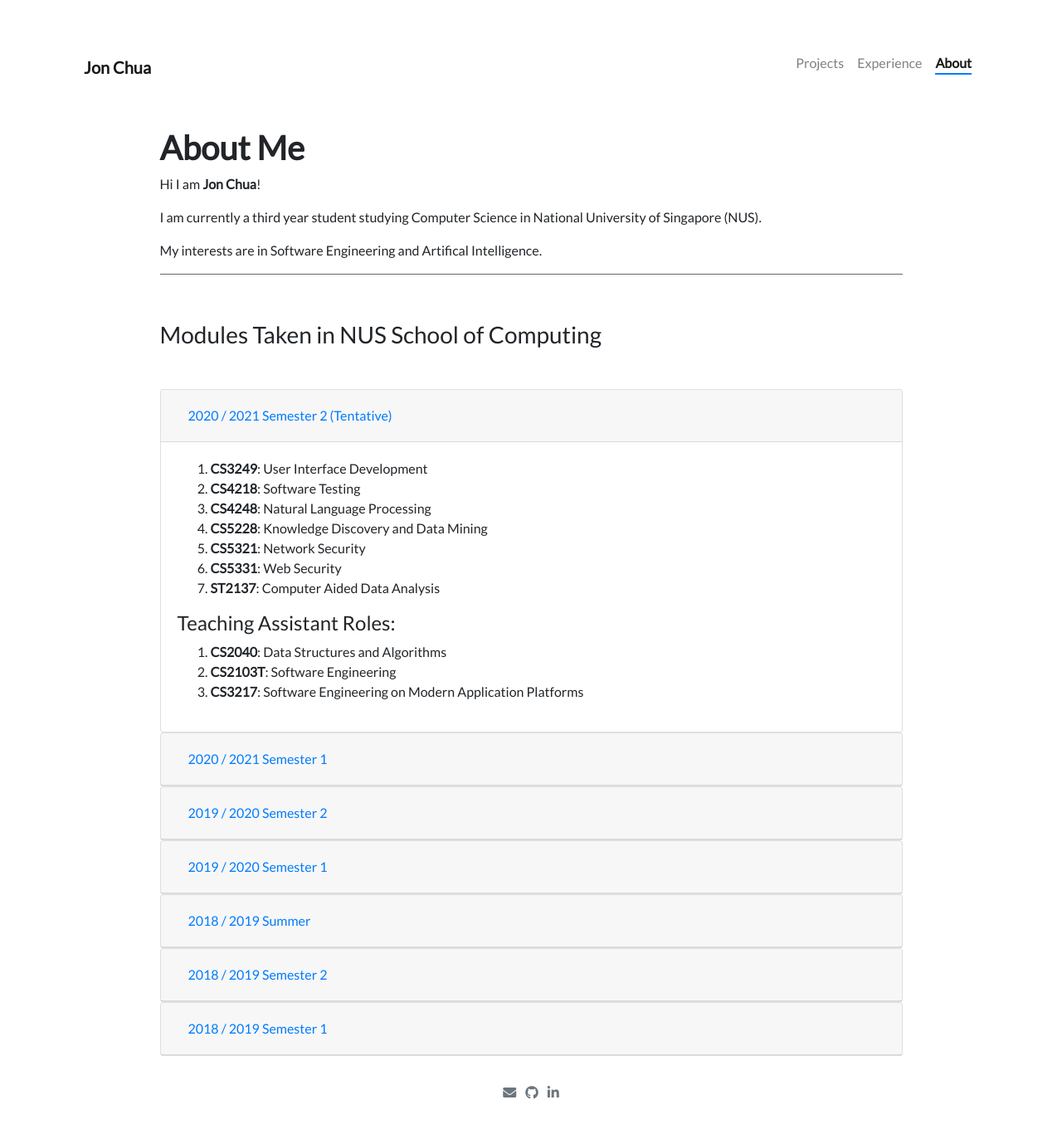
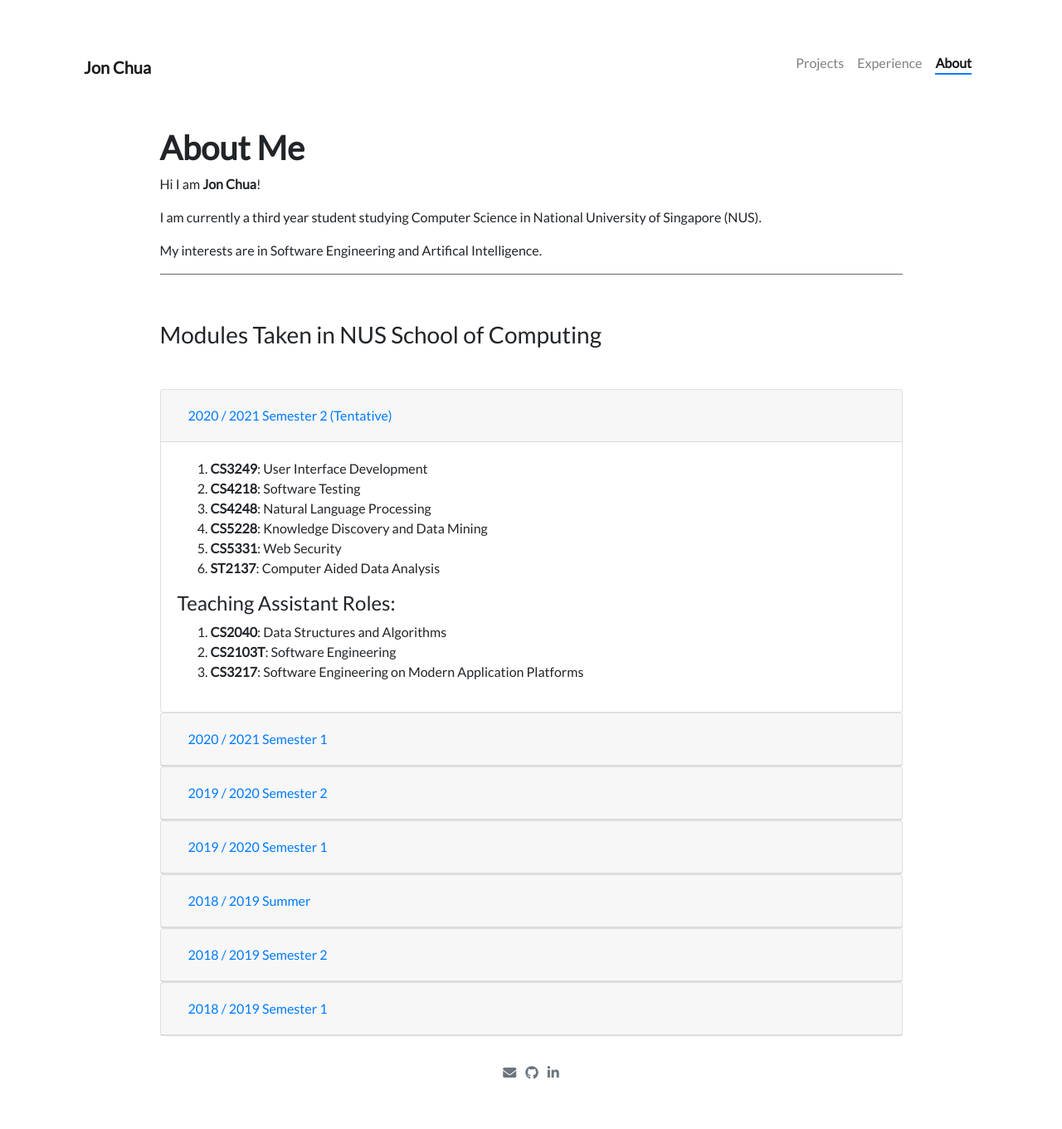
Before and after one commit to jon-chua/jon-chua.github.io, a Jekyll site: the page built from pages/about.md, in a window 1280 px wide. Shown: the whole page at 83% size. Built offline with Jekyll 4.4.1, drawn with Linux system fonts in a browser that asks for light colours; nearby versions of some CDN libraries; after the commit the page ends 1337 px from its top, so only the background shows below that.

Commit message:
Edit modules

```diff
--- a/pages/about.md
+++ b/pages/about.md
@@ -45,7 +45,6 @@ My interests are in Software Engineering and Artifical Intelligence.
           <li><strong>CS4218</strong>: Software Testing</li>
           <li><strong>CS4248</strong>: Natural Language Processing</li>
           <li><strong>CS5228</strong>: Knowledge Discovery and Data Mining</li>
-          <li><strong>CS5321</strong>: Network Security</li>
           <li><strong>CS5331</strong>: Web Security</li>
           <li><strong>ST2137</strong>: Computer Aided Data Analysis</li>
         </ol>
```
